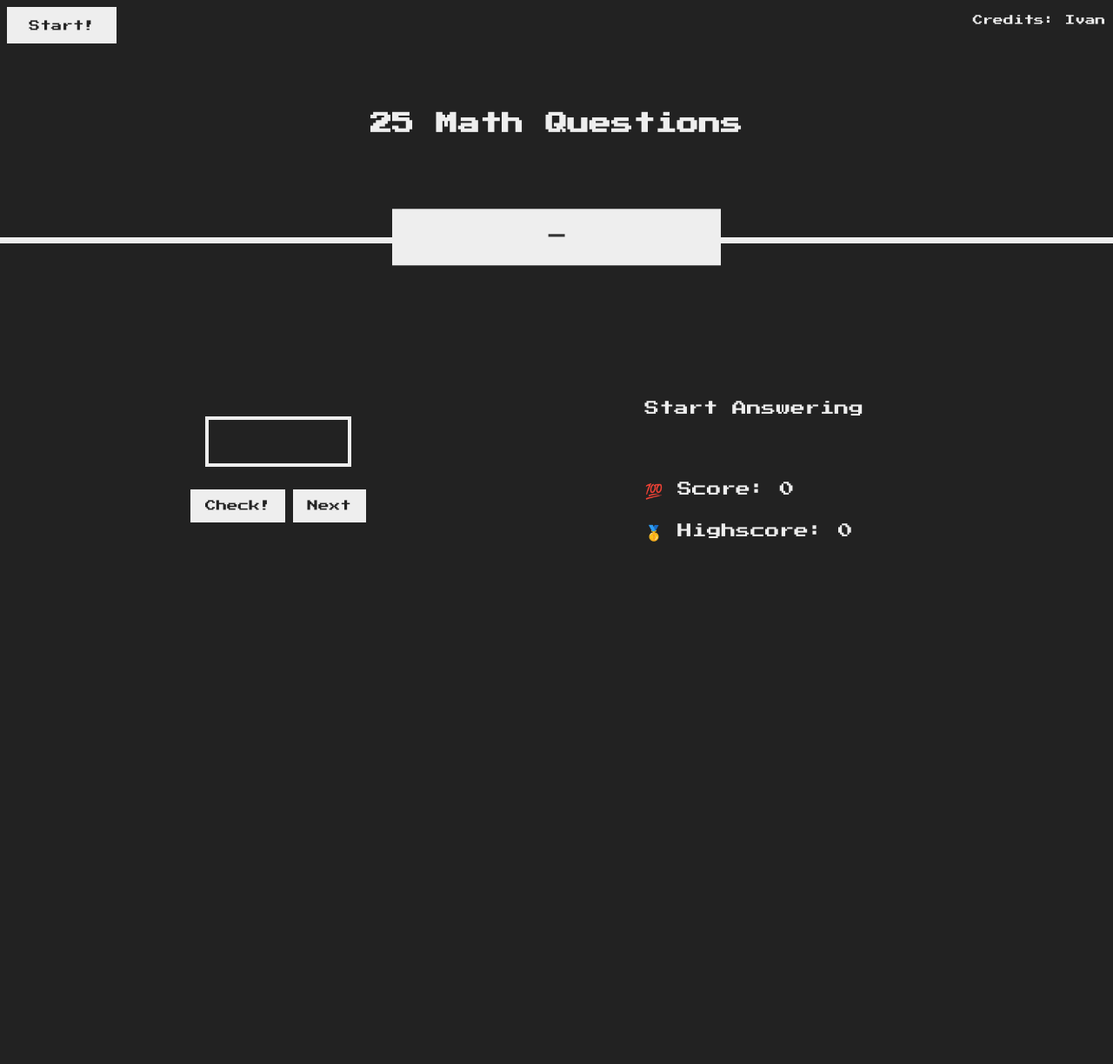
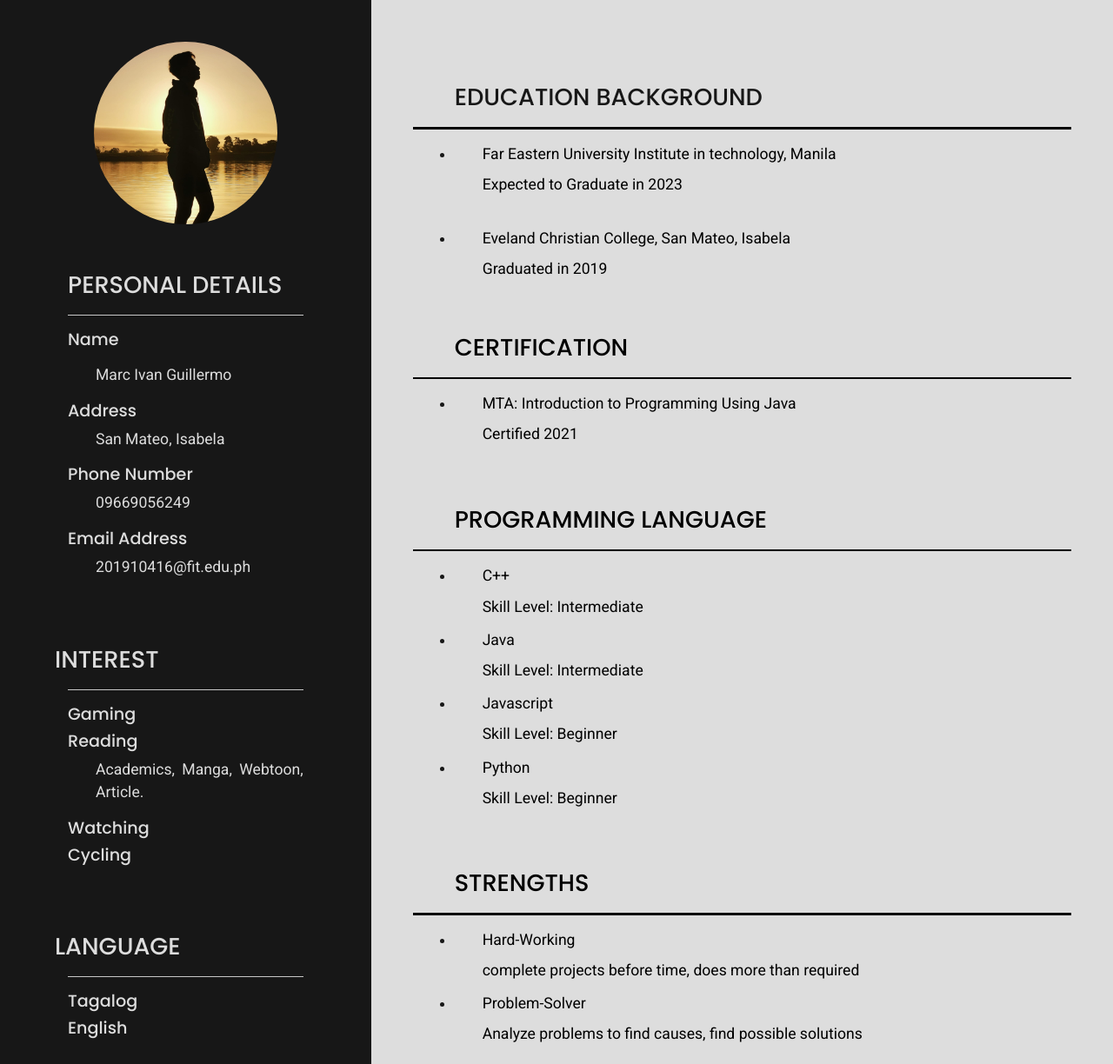
Before and after one commit to aerahrah/Math-Problems, a plain HTML site: page index.html in a window 1280 px wide. Shown: the whole page at 87% size. Before the commit the page ends 800 px from the top, so only its background shows below. Drawn offline with nearby package versions, Linux system fonts and the light colour scheme.

Commit message:
Add files via upload

```diff
--- a/index.html
+++ b/index.html
@@ -1,35 +1,146 @@
 <!DOCTYPE html>
-<html lang="en">
+<html lang="en" dir="ltr">
   <head>
-    <meta charset="UTF-8" />
-    <meta name="viewport" content="width=device-width, initial-scale=1.0" />
-    <meta http-equiv="X-UA-Compatible" content="ie=edge" />
-    <link rel="stylesheet" href="style.css" />
-    <title>Math-Problems</title>
+    <meta charset="utf-8">
+
+    <link rel="stylesheet" href="https://stackpath.bootstrapcdn.com/bootstrap/4.1.3/css/bootstrap.min.css" integrity="sha384-MCw98/SFnGE8fJT3GXwEOngsV7Zt27NXFoaoApmYm81iuXoPkFOJwJ8ERdknLPMO" crossorigin="anonymous">
+    <link rel="stylesheet" href="style.css">
+
+    <link rel="pconnect" href="https://fonts.googleapis.com">
+    <link rel="pconnect" href="https://fonts.gstatic.com" crossorigin>
+    <link href="https://fonts.googleapis.com/css2?family=Poppins:wght@500&family=Roboto&display=swap" rel="stylesheet">
+    <title></title>
   </head>
   <body>
-    <header>
-      <h1>25 Math Questions</h1>
-      <p class="between">Credits: Ivan</p>
-      <button class="btn start">Start!</button>
-      <div class="number">-</div>
-    </header>
-    <main>
-      <section class="left">
-        <input type="number" class="guess" />
-        <div>
-        <button class="btn check">Check!</button>
-        <button class="btn next">Next</button>
+    <section class="container">
+      <div class="row">
+        <div class="Personal col col-12 col-md-4">
+          <div class="items img col-12">
+              <img src="ae.jpg" alt="My_Img">
+          </div>
+          <div class="items">
+              <h4 class="col-12">Personal Details</h4>
+              <div class="item-list col-12">
+                <hr>
+                <h6>
+                  Name
+                </h6>
+                <p><p>    Marc Ivan Guillermo</p></p>
+                <h6>
+                  Address
+                </h6>
+                <p>    San Mateo, Isabela</p>
+                <h6>
+                  Phone Number
+                </h6>
+                  <p>    09669056249</p>
+                <h6>
+                  Email Address
+                </h6>
+                <p>    201910416@fit.edu.ph</p>
+              </div>
+          </div>
+          <div class="items col-12">
+            <h4>Interest</h4>
+              <div class="item-list col-12">
+              <hr>
+            <h6>
+              Gaming
+            </h6>
+            <h6>
+              Reading
+            </h6>
+            <p>    Academics, Manga,
+  Webtoon, Article.</p>
+            <h6>
+              Watching
+            </h6>
+            <h6>
+              Cycling
+            </h6>
+            </div>
+          </div>
+          <div class="items col-12">
+            <h4>Language</h4>
+              <div class="item-list col-12">
+              <hr>
+              <h6>
+                Tagalog
+              </h6>
+              <h6>
+                English
+              </h6>
+              </div>
+          </div>
+
         </div>
-      </section>
-      <section class="right">
-        <p class="message">Start Answering</p>
-        <p class="label-score">💯 Score: <span class="score">0</span></p>
-        <p class="label-highscore">
-          🥇 Highscore: <span class="highscore">0</span>
-        </p>
-      </section>
-    </main>
-    <script src="script.js"></script>
+
+      <div class="content items col col-12 col-md-8">
+        <h4 class="items col-12educ">Education Background</h4>
+        <div class="item-list">
+          <hr class="black">
+          <ul>
+            <li >
+              <p class="black-text">Far Eastern University Institute in technology, Manila</p>
+              <p class="black-text">Expected to Graduate in 2023</p>
+            </li>
+            <br>
+            <li>
+              <p class="black-text">Eveland Christian College, San Mateo, Isabela</p>
+              <p class="black-text">Graduated in 2019</p>
+            </li>
+          </ul>
+          <h4 class="items col-12 educ">Certification</h4>
+          <div class="item-list">
+            <hr class="black">
+            <ul>
+              <li>
+                <p class="black-text">MTA: Introduction to Programming Using Java  </p>
+                <p class = "black-text">Certified 2021</p>
+              </li>
+            </ul>
+          </div>
+          <h4 class="items col-12 educ">Programming Language</h4>
+          <div class="item-list">
+            <hr class = "black">
+            <ul>
+              <li>
+                <p class="black-text">C++</p>
+                <p class="black-text">Skill Level: Intermediate</p>
+              </li>
+              <li>
+                <p class="black-text">Java</p>
+                <p class="black-text">Skill Level: Intermediate</p>
+              </li>
+              <li>
+                <p class="black-text">Javascript</p>
+                <p class="black-text">Skill Level: Beginner</p>
+              </li>
+              <li>
+                <p class="black-text">Python</p>
+                <p class="black-text">Skill Level: Beginner</p>
+              </li>
+            </ul>
+            </div>
+          </div>
+          <h4 class="items col-12 educ">Strengths</h4>
+          <div class="item-list">
+            <hr class = "black">
+            <ul>
+              <li>
+                <p class="black-text">Hard-Working</p>
+                <p class="black-text">complete projects before time, does more than required</p>
+              </li>
+              <li>
+                <p class="black-text">Problem-Solver</p>
+                <p class="black-text">Analyze problems to find causes, find possible solutions</p>
+              </li>
+            </ul>
+            </div>
+          </div>
+        </div>
+      </div>
+    </div>
+  </section>
   </body>
 </html>
--- a/style.css
+++ b/style.css
@@ -1,146 +1,85 @@
-@import url('https://fonts.googleapis.com/css?family=Press+Start+2P&display=swap');
-
-* {
-  margin: 0;
+*{
+  height: auto;
+  max-width: 100%;
+  color: #DDDDDD;
+  margin: 0px;
   padding: 0;
-  box-sizing: inherit;
 }
-
-html {
-  font-size: 52.5%;
-  box-sizing: border-box;
+body{
+  background-color: #171717;
 }
-
-body {
-  font-family: 'Press Start 2P', sans-serif;
-  color: #eee;
-  background-color: #222;
-  line-height: 31px;
-  /* background-color: #60b347; */
+p{
+  text-align: justify;
+  font-family: 'Roboto', sans-serif;
+  font-size: 1.1rem;
+  font-weight: 400;
+  color: #DDDDDD;
+  padding-left: 2rem;
 }
-/* LAYOUT */
-header {
-  position: relative;
-  height: 35vh;
-  border-bottom: 7px solid #eee;
-}
-
-main {
-  height: 65vh;
-  color: #eee;
-  display: flex;
-  align-items: center;
-  justify-content: space-around;
-}
-
-.left {
-  width: 52rem;
-  display: flex;
-  flex-direction: column;
-  align-items: center;
-}
-
-.right {
-  width: 52rem;
-  font-size: 2rem;
-}
-
-/* ELEMENTS STYLE */
-h1 {
-  font-size: 3rem;
-  text-align: center;
-  position: absolute;
-  width: 100%;
-  top: 52%;
-  left: 50%;
-  transform: translate(-50%, -50%);
-}
-
-.number {
-  background: #eee;
-  color: #333;
-  font-size: 3rem;
-  width: 45rem;
-  padding: 2rem 0rem;
-  text-align: center;
-  position: absolute;
-  bottom: 0;
-  left: 50%;
-  transform: translate(-50%, 50%);
-}
-
-.between {
-  font-size: 1.4rem;
-  position: absolute;
-  top: 1rem;
-  right: 1rem;
-}
-
-.start {
-  position: absolute;
-  top: 1rem;
-  left: 1rem;
-  width: 15rem;
-  height: 5rem;
-}
-
-.guess {
-  background: none;
-  border: 4px solid #eee;
-  font-family: inherit;
-  color: inherit;
-  font-size: 3rem;
-  padding: 1.5rem;
-  width: 20rem;
-  text-align: center;
-  display: block;
-  margin-bottom: 3rem;
-}
-
-.btn {
-  border: none;
-  background-color: #eee;
-  color: #222;
-  font-size: 1.5rem;
-  font-family: inherit;
-  padding: 1.5rem 2rem;
-  cursor: pointer;
-}
-
-.btn:hover {
-  background-color: #ccc;
-}
-
-.message {
-  margin-bottom: 8rem;
-  height: 3rem;
-}
-
-.label-score {
-  margin-bottom: 2rem;
-}
-
-@media screen and (max-width: 900px) {
-
-
-    header {
-      height: 40vh;
-    }
-
-    main {
-      height: 70vh;
-
-    }
-    p{
-      font-size: 1.3rem;
-      line-height: 2rem;
-    }
-    h1 {
-      font-size: 3rem;
-    }
-    .btn {
-      font-size: .75rem;
-      padding: 1rem 1.2rem;
-    }
+hr{
+  background-color: #DDDDDD;
 
 }
+img{
+  max-width: 70%;
+  height: auto;
+  border-radius: 50%;
+}
+h6, h4{
+  font-size: 1.2rem;
+  font-family: 'Poppins', sans-serif;
+}
+h4{
+  text-transform: uppercase;
+  font-size: 1.7rem;
+}
+ul{
+    padding-left: 3rem;
+}
+li{
+
+  color: #171717;
+}
+.img{
+  display: flex;
+  justify-content: center;
+}
+.content{
+
+  background-color: #DDDDDD;
+  color: #171717;
+  padding: 1.5rem 3rem 3rem;
+}
+.Personal{
+  display: grid;
+  align-items: flex-start;
+}
+.container{
+  padding:0;
+}
+.items{
+  padding: 3rem 3rem 0;
+  text-align: justify;
+}
+.item-list{
+  margin-top: 1.1rem;
+  margin-bottom: 1.5rem;
+}
+.row{
+  margin:0;
+}
+.black{
+  background-color: black;
+  height: 1.5px;
+}
+.black-text{
+  color: black;
+  line-height: 1.2rem;
+}
+.educ{
+  color: black;
+}
+@media (min-width: 300px){
+      .container{
+    max-width: 100%;
+}}
```
Also changed, not shown: ae.jpg (added).
